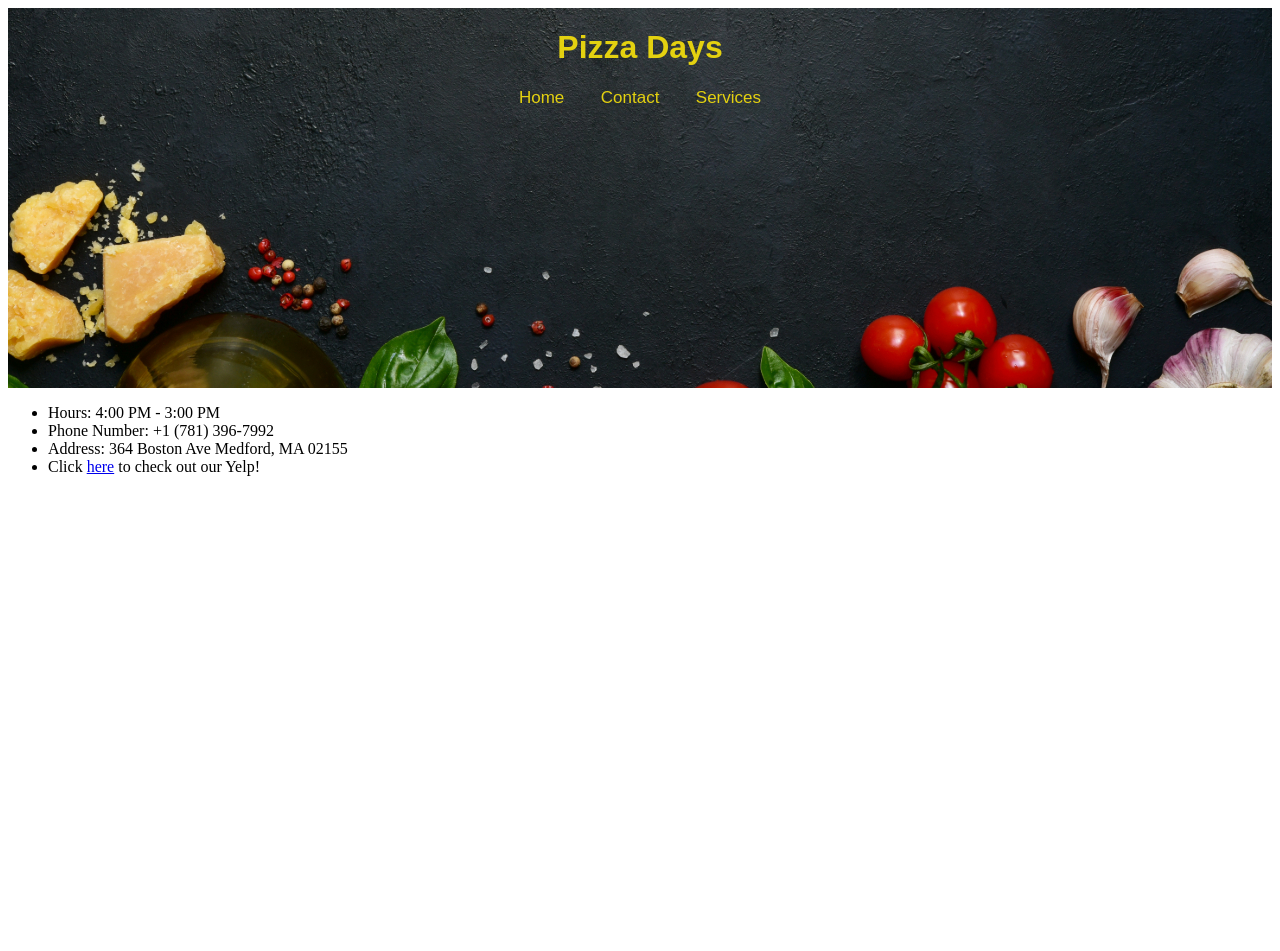
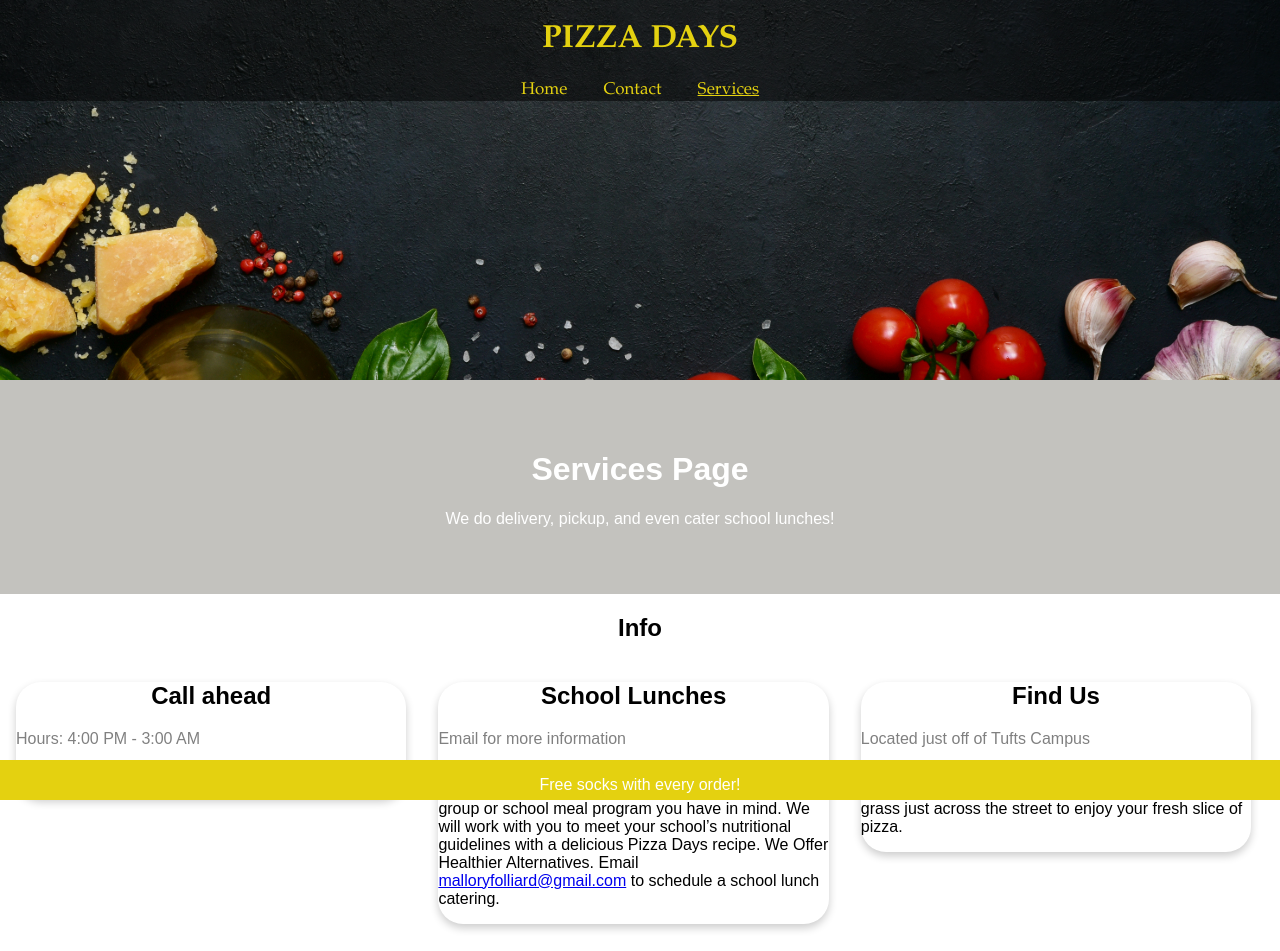
Before and after one commit to malloryfolliard/hw2, a plain HTML site: page services.html in a window 1280 px wide. Before the commit the page ends 800 px from the top, so only its background shows below. Drawn offline with Linux system fonts and the light colour scheme.

Commit message:
Updated all files

```diff
--- a/file.css
+++ b/file.css
@@ -1,4 +1,9 @@
 .bg-img{background-image:url("top.jpg"); min-height:380px;}
-	.topnav {overflow:hidden; text-align:center; font-family: "Arial";}
-	.topnav a {padding: 14px 16px; font-size: 17px; text-decoration: none;color:#E4D110;}
-	.topnav a:hover {color:#FFFFFF; background-color:#E4D110;}
+.topnav {overflow:hidden; position: sticky; top: 0; text-align:center; font-family: "Garamond"; background-color: rgba(1,1,1,0.5);}
+.topnav a {padding: 14px 16px; font-size: 17px; text-decoration: none;color:#E4D110;}
+.topnav a:hover {color:#FFFFFF; background-color:#E4D110;}
+body {min-height: 400px; margin-bottom: 100px; clear: both; padding-bottom: 20px;}
+p {font-family: "Arial";}
+.topnav a {border-radius: 25px;}
+
+.footer {display: block; bottom:0; left:0; right:0; position:fixed; height:40px; width:100%; background-color: #E4D110; color:#FFFFFF; text-align: center;}
--- a/services.html
+++ b/services.html
@@ -1,30 +1,76 @@
 <!DOCTYPE html>
-<html>
+<html style="box-sizing:border-box;">
 <head>
 	<title>Services Page</title>
 	<meta name='viewport' content="width=device-width, initial-scale=1">
-	<style type="text/css">
-	.bg-img{background-image:url("top.jpg"); min-height:380px;}
-	.topnav {overflow:hidden; text-align:center; font-family: "Arial";}
-	.topnav a {padding: 14px 16px; font-size: 17px; text-decoration: none;color:#E4D110;}
-	.topnav a:hover {color:#FFFFFF; background-color:#E4D110;}
+	<link rel="stylesheet" href="file.css">
+</head>
+<style type="text/css">
+	.column {float: left; width:33%; margin-bottom:16px; padding: 0 8px;}
+	*, *:before, *:after{box-sizing:inherit;}
+	.card {box-shadow: 0 4px 8px 0 rgba(0,0,0,0.2); margin:8px; border-radius: 25px;}
+	.services-page{padding:50px; text-align:center; background-color:#C3C2BE; color:white; }
+	.container {padding 0 16px;}
+	.container::after, .row::after {content: ""; clear:both; display:table;}
+	.sub-heading {color:#808080;}
+	@media screen and (max-width: 650px) {.column {width:100%; display:block;}}
+	h2 {text-align:center}
+
+
 </style>
-</head>
-<body>
+<body style="font-family: Arial,Helvetica, sans-seriff; margin:0">
 	<div class="bg-img">
 	<div class="topnav">
-		<h1 style="color:#E4D110"; background-color="color:#FF0000">Pizza Days</h1>
+		<h1 style="color:#E4D110"; background-color="color:#FF0000">PIZZA DAYS</h1>
 		<a class ="active" href="index.html">Home</a>
 		<a href="contact.html">Contact</a>
-		<a href="services.html">Services</a>
+		<a href="services.html"><u>Services</u></a>
 	</div>
 	</div>
-	<ul>
-		<li>Hours: 4:00 PM - 3:00 PM</li>
-		<li>Phone Number: +1 (781) 396-7992</li>
-		<li>Address: 364 Boston Ave Medford, MA 02155</li>
-		<li>Click <a href="https://www.yelp.com/biz/pizza-days-medford" target="_blank">here</a> to check out our Yelp!</li>
-	</ul>
+
+	<div class="services-page">
+		<h1>Services Page</h1>
+		<p>We do delivery, pickup, and even cater school lunches!</p>
+	</div>
+
+	<h2>Info</h2>
+
+	<div class="row">
+		<div class="column">
+			<div class="card">
+				<div class="container">
+					<h2> Call ahead </h2>
+					<p class="sub-heading">Hours: 4:00 PM - 3:00 AM</p>
+					<p>Call <a href="tel:7813967992">(781) 396-7992</a> to order your food now!</p>
+				</div>
+			</div>
+		</div>
+
+		<div class="column">
+			<div class="card">
+				<div class="container">
+					<h2> School Lunches </h2>
+					<p class="sub-heading">Email for more information</p>
+					<p> We are happy to discuss implementing either a reimbursable or á la carte meal program for any age group or school meal program you have in mind. We will work with you to meet your school’s nutritional guidelines with a delicious Pizza Days recipe. We Offer Healthier Alternatives. Email <a href="mailto:malloryfolliard@gmail.com">malloryfolliard@gmail.com</a> to schedule a school lunch catering.</p>
+				</div>
+			</div>
+		</div>
+
+		<div class="column">
+			<div class="card">
+				<div class="container">
+					<h2> Find Us </h2>
+					<p class="sub-heading">Located just off of Tufts Campus</p>
+					<p> We are located on <a href="https://www.google.com/maps/place/364+Boston+Ave,+Medford,+MA+02155/@42.4108178,-71.122589,17z/data=!3m1!4b1!4m5!3m4!1s0x89e376c2ae5626f5:0xe3135f63d4c5359!8m2!3d42.4108178!4d-71.1204003364" target="_blank"> Boston Ave Medford, MA 02155 </a>. We having parking as well as beautiful seating in the grass just across the street to enjoy your fresh slice of pizza.</p>
+				</div>
+			</div>
+		</div>
+	</div>
+
+
+	<div class="footer">
+		<p> Free socks with every order! </p>
+	</div>
 
 </body>
 </html>
```
Also changed, not shown: contact.html (+11 -11 lines), index.html (+69 -7 lines).
